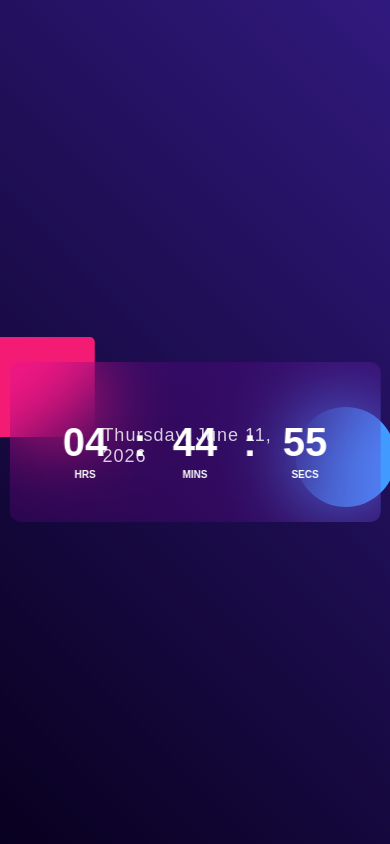
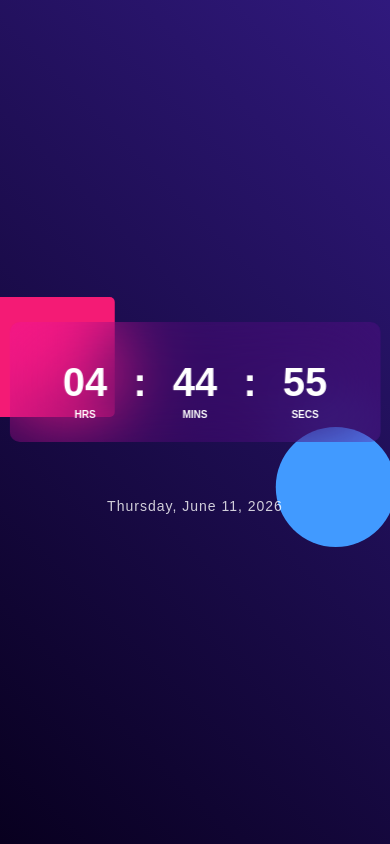
Before and after one commit to testimonyokegbe-debug/Digital-clock, a plain HTML site: page index.html in a window 390 px wide. Drawn offline with Linux system fonts and the light colour scheme.

Commit message:
Update style.css

```diff
--- a/style.css
+++ b/style.css
@@ -15,7 +15,7 @@
 
 .container{
     width: min(800px, 90%);
-    height: 220px;
+    height: 240px; /* FIXED: increased for better spacing */
     position: absolute;
     top: 50%;
     left: 50%;
@@ -74,21 +74,13 @@
     transform: translateX(-50%);
 }
 
-#hrs::after{
-    content: "HRS";
-}
-
-#min::after{
-    content: "MINS";
-}
-
-#sec::after{
-    content: "SECS";
-}
+#hrs::after{ content: "HRS"; }
+#min::after{ content: "MINS"; }
+#sec::after{ content: "SECS"; }
 
 #date{
     position: absolute;
-    bottom: 15px;
+    bottom: 10px; /* FIXED: better spacing */
     left: 50%;
     transform: translateX(-50%);
     font-size: 18px;
@@ -97,11 +89,17 @@
     letter-spacing: 1px;
 }
 
-/* Tablets */
+/* ===================== */
+/* TABLET (FIXED) */
+/* ===================== */
 @media (max-width: 768px){
 
     .container{
-        height: 150px;
+        height: 220px; /* FIXED */
+    }
+
+    .clock{
+        height: 140px; /* FIXED */
     }
 
     .clock span{
@@ -114,12 +112,18 @@
     }
 }
 
-/* Mobile Phones */
+/* ===================== */
+/* MOBILE (FIXED PROPERLY) */
+/* ===================== */
 @media (max-width: 480px){
 
     .container{
         width: 95%;
-        height: 120px;
+        height: 200px;
+    }
+
+    .clock{
+        height: 120px; /* FIXED */
     }
 
     .clock span{
@@ -132,10 +136,15 @@
         bottom: -15px;
     }
 
+    #date{
+        font-size: 14px;
+        bottom: 8px;
+    }
+
     .container::before,
     .container::after{
-        width: 100px;
-        height: 100px;
+        width: 120px;
+        height: 120px;
     }
 
     .container::before{
```
